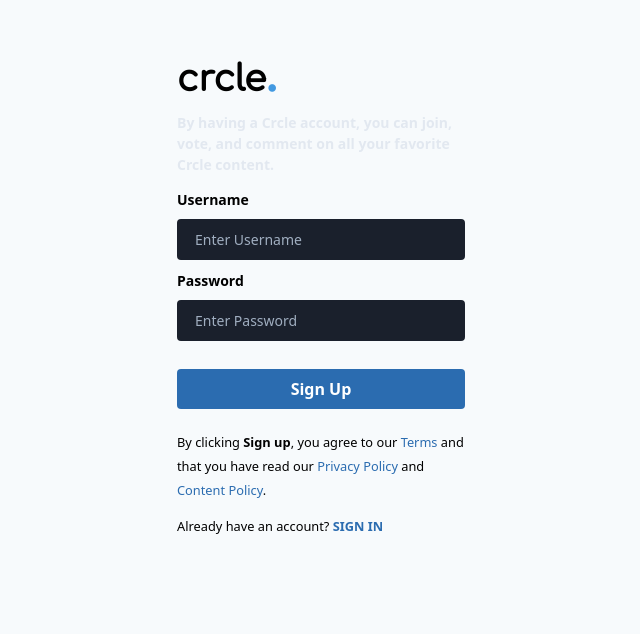
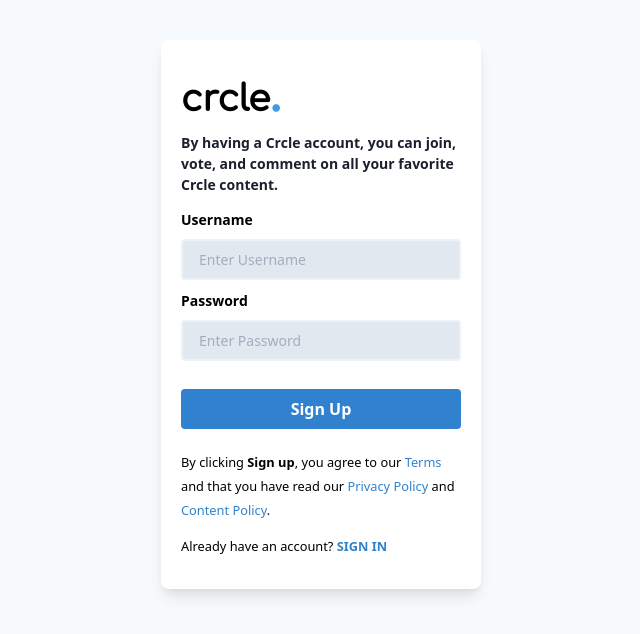
Before and after one commit to sdawn29/crcle-web, a Vue app: page /signup in a window 1280 px wide. Shown: the top 634 px of the page, without its empty margins (319-959 px from the left). Built offline with nearby package versions, Linux system fonts and the light colour scheme; what vue-session would draw is missing.

Commit message:
Minor bug fixes and deployment bug fixes

```diff
--- a/src/components/ErrorAlert.vue
+++ b/src/components/ErrorAlert.vue
@@ -1,5 +1,5 @@
 <template>
-  <div class="bg-red-700 px-4 py-2 rounded font-semibold my-3 text-sm">{{msg}}</div>
+  <div class="bg-red-600 px-4 py-2 rounded font-semibold my-3 text-sm text-white">{{msg}}</div>
 </template>
 
 <script>
--- a/src/components/SuccessAlert.vue
+++ b/src/components/SuccessAlert.vue
@@ -1,10 +1,10 @@
 <template>
-  <div class="bg-green-700 px-4 py-2 rounded font-semibold my-3 text-sm">{{msg}}</div>
+  <div class="bg-green-600 px-4 py-2 rounded font-semibold my-3 text-sm text-white">{{msg}}</div>
 </template>
 
 <script>
 export default {
-  props:["msg"]
+  props: ["msg"]
 };
 </script>
 
--- a/src/views/SignUp.vue
+++ b/src/views/SignUp.vue
@@ -1,5 +1,5 @@
 <template>
-  <div class="mx-auto mt-10" style="width:18em">
+  <div class="mx-auto mt-10 shadow-lg rounded-lg p-5 bg-white" style="width:20em">
     <div>
       <div
         @click="$router.push({name: 'home'})"
@@ -9,7 +9,7 @@
         <span class="text-blue-500 text-5xl">.</span>
       </div>
       <div
-        class="text-sm font-semibold mb-3 text-gray-300"
+        class="text-sm font-semibold mb-3 text-gray-900"
       >By having a Crcle account, you can join, vote, and comment on all your favorite Crcle content.</div>
 
       <ErrorAlert :msg="error.msg" v-if="error.status" />
@@ -23,7 +23,7 @@
           <input
             type="text"
             placeholder="Enter Username"
-            class="w-full px-4 py-2 bg-gray-900 rounded my-2 outline-none border-2 border-gray-900 focus:border-blue-700 focus:bg-black text-sm"
+            class="w-full px-4 py-2 bg-gray-300 rounded my-2 outline-none border-2 border-gray-200 focus:border-blue-700 focus:bg-white text-sm"
             v-model="user.username"
           />
         </div>
@@ -34,31 +34,31 @@
           <input
             type="password"
             placeholder="Enter Password"
-            class="w-full px-4 py-2 bg-gray-900 rounded my-2 outline-none border-2 border-gray-900 focus:border-blue-700 focus:bg-black text-sm"
+            class="w-full px-4 py-2 bg-gray-300 rounded my-2 outline-none border-2 border-gray-200 focus:border-blue-700 focus:bg-white text-sm"
             v-model="user.password"
           />
         </div>
         <button
           type="submit"
-          class="bg-blue-700 hover:bg-blue-800 text-white my-5 px-4 py-2 font-bold w-full rounded cursor-pointer"
+          class="bg-blue-600 hover:bg-blue-700 text-white my-5 px-4 py-2 font-bold w-full rounded cursor-pointer"
         >Sign Up</button>
       </form>
       <div>
         <small>
           By clicking
           <strong>Sign up</strong>, you agree to our
-          <span class="text-blue-700 hover:text-blue-600 cursor-pointer">Terms</span> and that you have read our
+          <span class="text-blue-600 hover:text-blue-700 cursor-pointer">Terms</span> and that you have read our
           <span
-            class="text-blue-700 hover:text-blue-600 cursor-pointer"
+            class="text-blue-600 hover:text-blue-700 cursor-pointer"
           >Privacy Policy</span> and
-          <span class="text-blue-700 hover:text-blue-600 cursor-pointer">Content Policy</span>.
+          <span class="text-blue-600 hover:text-blue-700 cursor-pointer">Content Policy</span>.
         </small>
       </div>
       <div class="my-3">
         <small>
           Already have an account?
           <div @click="$router.push({name: 'login'})" class="inline-block">
-            <strong class="text-blue-700 hover:text-blue-600 cursor-pointer">SIGN IN</strong>
+            <strong class="text-blue-600 hover:text-blue-500 cursor-pointer">SIGN IN</strong>
           </div>
         </small>
       </div>
@@ -103,8 +103,8 @@ export default {
         data: this.user
       };
       try {
-        const response = await axios(config);
-        console.log(response);
+        await axios(config);
+        // console.log(response);
         this.loading = false;
         this.success.status = true;
         this.success.msg =
```
